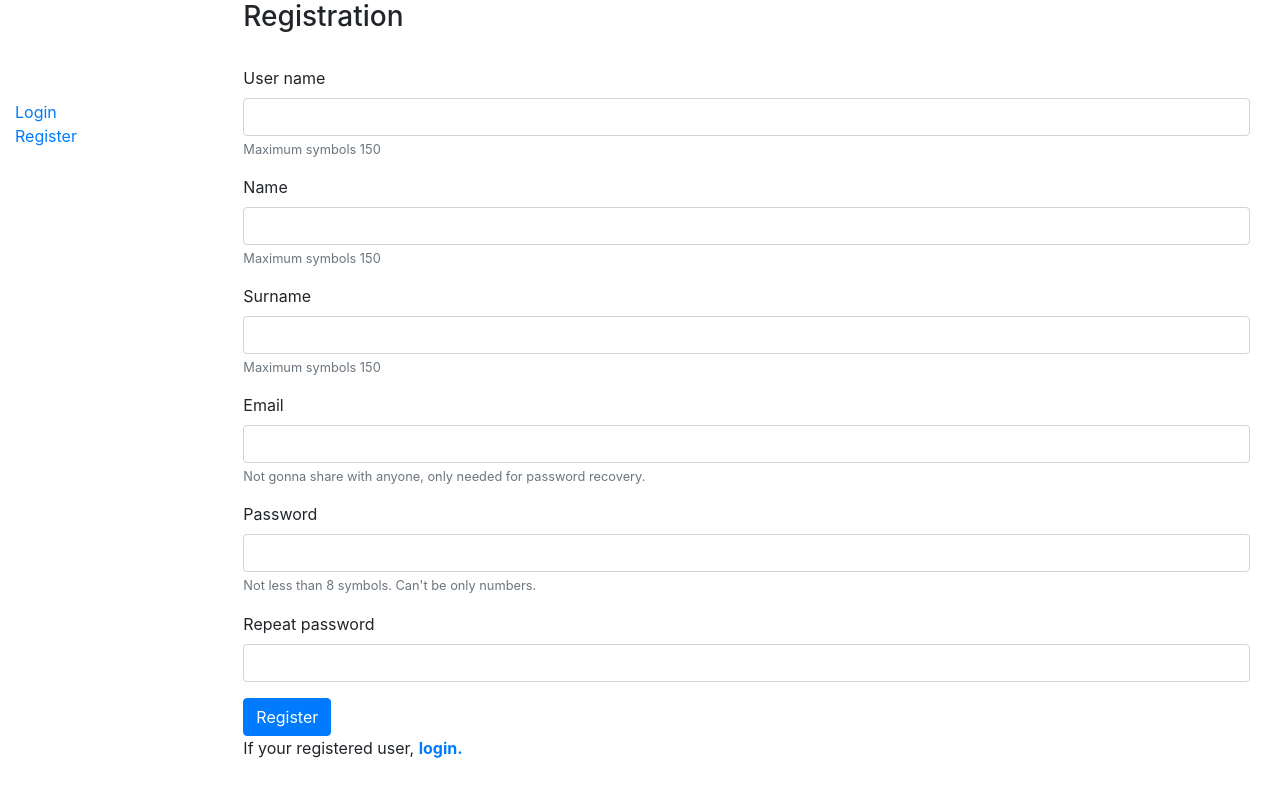
After one commit to Aleksiux/carservice, a Django app: template PycharmProjects/carservice/car_app/templates/registration/register.html in a window 1280 px wide. The commit adds this page. Run offline with Django 3.2, Linux system fonts and the light colour scheme; the template is opened without the code that fills it, so the values that code supplies are empty; some libraries are stand-ins or nearby versions.

Commit message:
added simple registration and comments to orders

```diff
--- a/PycharmProjects/carservice/car_app/templates/base.html
+++ b/PycharmProjects/carservice/car_app/templates/base.html
@@ -29,13 +29,20 @@
                 <li><a href="{% url 'logout' %}?next=/car_app">Logout</a></li>
                 {% else %}
                 <li><a href="{% url 'login' %}?next={{request.path}}">Login</a></li>
-                <li><a href="#">Register</a></li>
+                <li><a href="{% url 'register'%}">Register</a></li>
             </ul>
             {% endif %}
             {% endblock %}
         </div>
         <div class="col-sm-10 ">{% block content %}{% endblock %}</div>
     </div>
+    {% if messages %}
+    {% for message in messages %}
+        <div class="alert alert-{% if message.tags == 'error' %}danger{% elif message.tags == 'info' %}success{% endif %}" role="alert">
+            {{ message }}
+        </div>
+    {% endfor %}
+    {% endif %}
 </div>
 </body>
 </html>
--- a/PycharmProjects/carservice/car_app/templates/orders.html
+++ b/PycharmProjects/carservice/car_app/templates/orders.html
@@ -34,4 +34,5 @@
     </nav>
 </div>
 
+
 {% endblock %}
--- /dev/null
+++ b/PycharmProjects/carservice/car_app/templates/registration/register.html
@@ -0,0 +1,44 @@
+{% extends "base.html" %}
+
+{% block content %}
+
+    <div class="container register">
+        <h3>Registration</h3><br/>
+        <form method="post">
+            {% csrf_token %}
+            <div class="form-group">
+                <label for="username">User name</label>
+                <input name="username" type="text" class="form-control" id="username" aria-describedby="usernameHelp">
+                <small id="usernameHelp" class="form-text text-muted">Maximum symbols 150</small>
+            </div>
+            <div class="form-group">
+                <label for="first_name">Name</label>
+                <input name="first_name" type="text" class="form-control" id="first_name" aria-describedby="first_nameHelp">
+                <small id="first_nameHelp" class="form-text text-muted">Maximum symbols 150</small>
+            </div>
+            <div class="form-group">
+                <label for="last_name">Surname</label>
+                <input name="last_name" type="text" class="form-control" id="last_name" aria-describedby="last_nameHelp">
+                <small id="last_nameHelp" class="form-text text-muted">Maximum symbols 150</small>
+            </div>
+            <div class="form-group">
+                <label for="exampleInputEmail1">Email</label>
+                <input name="email" type="email" class="form-control" id="exampleInputEmail1" aria-describedby="emailHelp">
+                <small id="emailHelp" class="form-text text-muted">Not gonna share with anyone,
+                  only needed for password recovery.</small>
+            </div>
+            <div class="form-group">
+                <label for="password">Password</label>
+                <input name="password" type="password" class="form-control" id="password" aria-describedby="pwdHelp">
+                <small id="pwdHelp" class="form-text text-muted">Not less than 8 symbols. Can't be only numbers.</small>
+            </div>
+            <div class="form-group">
+                <label for="password2">Repeat password</label>
+                <input name="password2" type="password" class="form-control" id="password2" aria-describedby="pwd2Help">
+            </div>
+            <button type="submit" class="btn btn-primary register-button">Register</button>
+        </form>
+        <p>If your registered user, <a href="{% url 'login' %}"><strong>login.</strong></a></p>
+    </div>
+
+{% endblock %}
--- a/PycharmProjects/carservice/car_app/templates/user_orders.html
+++ b/PycharmProjects/carservice/car_app/templates/user_orders.html
@@ -14,5 +14,4 @@
     </ul>
 
 {% endif %}
-
 {% endblock %}
--- a/PycharmProjects/carservice/car_app/urls.py
+++ b/PycharmProjects/carservice/car_app/urls.py
@@ -11,5 +11,6 @@ urlpatterns = [
     path('order/<int:order_list_id>', views.order, name='order'),
     path('search/', views.search, name='search'),
     path('account/', include('django.contrib.auth.urls')),
-    path('my_orders/', views.client_orders, name='my-orders')
+    path('my_orders/', views.client_orders, name='my-orders'),
+    path('register/', views.register, name='register')
 ]
```
Also changed, not shown: PycharmProjects/carservice/car_app/admin.py (+6 -1 lines), PycharmProjects/carservice/car_app/forms.py (added, +9 -0 lines), PycharmProjects/carservice/car_app/models.py (+15 -1 lines), PycharmProjects/carservice/car_app/templates/order.html (+32 -2 lines), PycharmProjects/carservice/car_app/views.py (+47 -4 lines).
